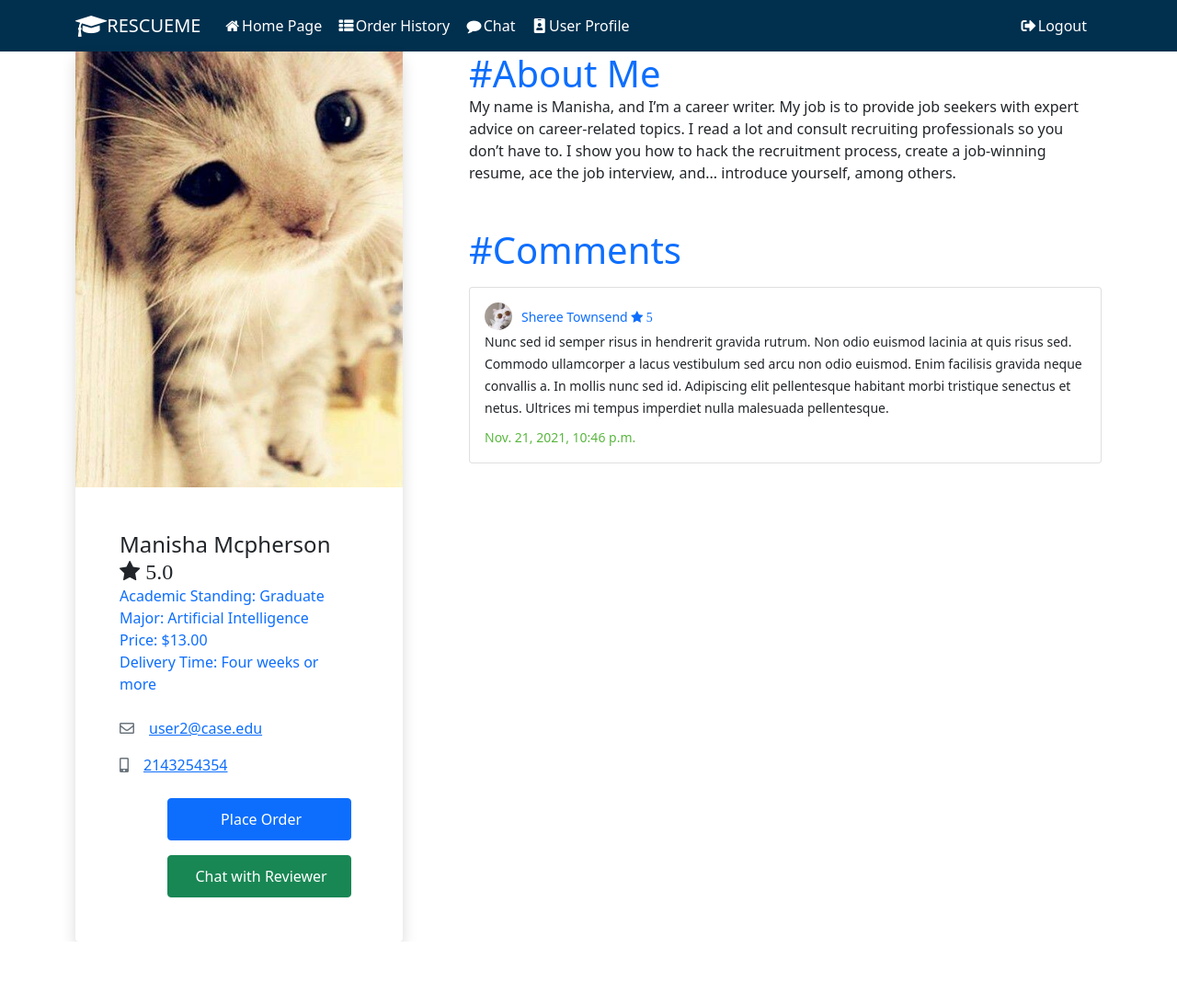
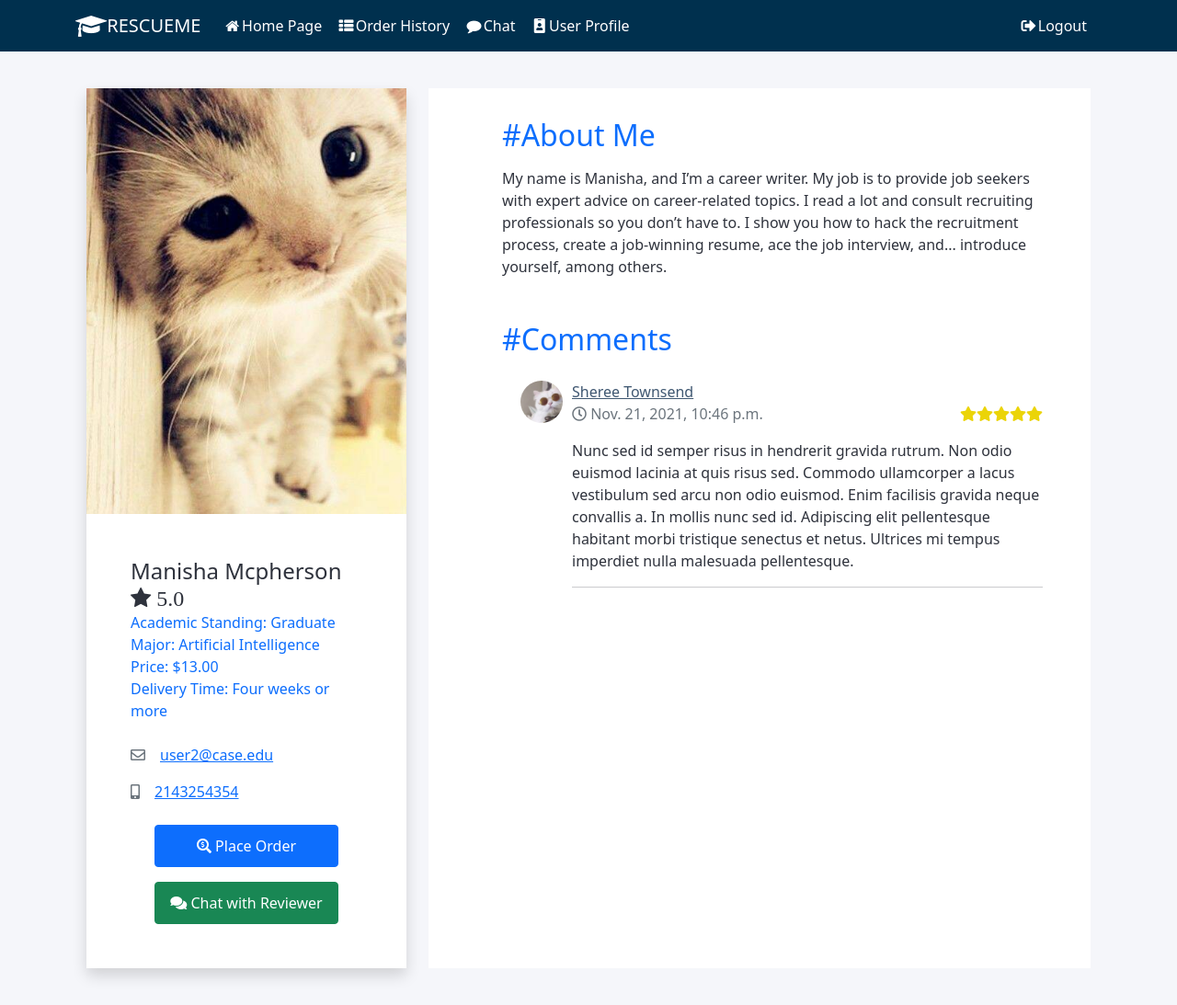
Before and after one commit to cathyli247/CSDS-395-Resume-Review, a Django app: page /reviewer_profile/?reviewer_id=4 in a window 1280 px wide. Shown: the whole page at 92% size. Before the commit the page ends 1024 px from the top, so only its background shows below. Run offline with Django 3.2, Linux system fonts and the light colour scheme; a user stored in the database is signed in; data comes from the database, SQL or seed files in the repository; both versions use the stored data as it was after the commit; some libraries are stand-ins or nearby versions.

Commit message:
fix frontend bugs and revise home and reviewer profile page

```diff
--- a/resume_review/models.py
+++ b/resume_review/models.py
@@ -49,7 +49,7 @@ class Reviewer(models.Model):
         ('delivery_3', 'Three weeks'),
         ('delivery_4', 'Four weeks or more'),
     ]
-    rate = models.IntegerField(default=0)
+    rate = models.FloatField(default=0)
     delivery_time = models.CharField(
         max_length=255, choices=DELIVERY_TIME_CHOICES, default='delivery_1')
 
--- a/resume_review/templates/home.html
+++ b/resume_review/templates/home.html
@@ -75,7 +75,7 @@
             <div class="profile-card text">
                 <img src="{% static 'img/tink.jpeg' %}" alt="background" class="card-img">
                 <img class="profile-img" src="{{reviewer.account.avatar.url}}" >
-                <h1 class="text" style="margin-top:-20%; margin-left:-10%; text-align: center; font-size: 15px;">{{reviewer.account.first_name}} {{reviewer.account.last_name}}</h1>
+                <h1 class="text" style="margin-top:-20%; text-align: center; font-size: 15px;">{{reviewer.account.first_name}} {{reviewer.account.last_name}}</h1>
                 <span class="fa fa-star checked" style="margin-top:80px">  {{reviewer.rate}}</span>
                 <p class="about">{{reviewer.self_intro}}</p>
                 <a href="/reviewer_profile/?reviewer_id={{ reviewer.id }}" class="btn reviewer-btn">View</a>
--- a/resume_review/templates/reviewer_card.html
+++ b/resume_review/templates/reviewer_card.html
@@ -2,20 +2,21 @@
 {% load static %}
 {% block title %}Reviewer Profile{% endblock %}
 {% block content %}
-<!DOCTYPE html>
-<html lang = "en">
-<head>
-    <meta charset = "UTF-8">
-    <title>Reviewer Profile</title>
-    <link rel="stylesheet" href="https://cdnjs.cloudflare.com/ajax/libs/font-awesome/5.13.1/css/all.min.css" integrity="sha256-2XFplPlrFClt0bIdPgpz8H7ojnk10H69xRqd9+uTShA=" crossorigin="anonymous" />
-    <script src = "{% static 'css/reviewer_profile.css' %}"></script>
-    <script src = "{% static 'css/button.scss' %}"></script>
-    <link rel="stylesheet" href="https://cdnjs.cloudflare.com/ajax/libs/font-awesome/4.7.0/css/font-awesome.min.css">
-</head>
+<link href="https://maxcdn.bootstrapcdn.com/font-awesome/4.3.0/css/font-awesome.min.css" rel="stylesheet">
+<link rel="stylesheet" href="{% static 'css/reviewer_profile.css' %}" />
+<script src = "{% static 'js/reviewer_profile.js' %}"></script>
+<script>
+            $(function(){
+                $('.stars').stars();
+            });
+</script>
+
+<div class="main-body">
 <div class="container">
     <div class="row justify-content-center">
+        <div class="row gutters">
         <div class="col-md-7 col-lg-4 mb-5 mb-lg-0 wow fadeIn">
-            <div class="card border-0 shadow">
+            <div class="card border-0 shadow h-100">
                 <img src='{{reviewer.account.avatar.url}}' alt="...">
                 <div class="card-body p-1-9 p-xl-5">
                     <div class="mb-4">
@@ -29,45 +30,76 @@
                         <li class="mb-3"><a href="#!"><i class="far fa-envelope display-25 me-3 text-secondary"></i>{{reviewer.account.user.email}}</a></li>
                         <li class="mb-3"><a href="#!"><i class="fas fa-mobile-alt display-25 me-3 text-secondary"></i>{{reviewer.account.phone}}</a></li>
                     </ul>
-                    <a href="#" class="btn place_order btn-primary" style="padding: 10px 24px; width: 200px; margin-left: 20%;"><i class="fas fa-map-marker-smile" style="color: antiquewhite;"></i> Place Order</a> <br>
-                    <a href="#" class="btn place_order btn-success" style="padding: 10px 24px; margin-top: 1rem; width: 200px; margin-left: 20%;"><i class="far fa-user-md-chat"></i> Chat with Reviewer</a>
+                    <div style="width:100%;justify-content: center; align-items: center;text-align: center;  ">
+                        <a href="#" class="btn place_order btn-primary" style="padding:10px 0;width: 200px;"><i class="fas fa-search-dollar"></i> Place Order</a> <br>
+                        <a href="#" class="btn place_order btn-success" style="padding:10px 0;margin-top: 1rem; width: 200px;"><i class="fas fa-comments"></i> Chat with Reviewer</a>
+                    </div>
                 </div>
 
             </div>
 
         </div>
-        <div class="col-lg-8">
+        <div class="col-lg-8 m-0">
+            <div class="card-body h-100">
             <div class="ps-lg-1-6 ps-xl-5">
                 <!-- About Me Section -->
                 <div class="mb-5 wow fadeIn">
                     <div class="text-start mb-1-6 wow fadeIn">
-                        <h2 class="h1 mb-0 text-primary">#About Me</h2>
+                        <h2 class="h2 mb-0 text-primary">#About Me</h2>
                     </div>
-                    <p> {{reviewer.self_intro}} </p>
+                    <p class="mt-3"> {{reviewer.self_intro}} </p>
                 </div>
 
 
                 <!-- Comment Section -->
-                <div class="headings d-flex justify-content-between align-items-center mb-3">
-                    <h2 class="h1 mb-0 text-primary">#Comments</h2>
+                <div class="headings d-flex justify-content-between align-items-center">
+                    <h2 class="h2 mb-0 text-primary">#Comments</h2>
                 </div>
-                {% for comment in comments %}
-                <div class="card p-3">
-                    <div class="d-flex justify-content-between align-items-center">
-                        <div class="user d-flex flex-row align-items-center"> <img src="{{comment.account.avatar.url}}" width="30" height="30" class="user-img rounded-circle mr-2" style="margin-right: 10px;border-radius: 100%;">
-                            <span>
-                                <small class="font-weight-bold text-primary">{{comment.account.first_name}} {{comment.account.last_name}} <span class="fa fa-star checked">       {{comment.rate}} </span> </small>
-                            </span>
+
+                <div class="panel">
+                    <div class="panel-body">
+                        {% for comment in comments %}
+                        <div class="media-block">
+                            <a class="media-left" href="#"><img class="img-circle img-sm" src="{{comment.account.avatar.url}}"></a>
+                            <div class="media-body">
+                                <div class="mar-btm">
+                                    <a href="#" class="text-semibold media-heading box-inline">{{comment.account.first_name}} {{comment.account.last_name}}</a>
+                                    <p>
+                                        <span class="text-muted text-sm"><i class="far fa-clock"></i> {{comment.create_at}}</span>  <span class="stars" style="float:right;color:#EBD408" data-rating="{{comment.rate}}" data-num-stars="5" ></span>
+
+                                    </p>
+
+                                </div>
+                                <p>{{comment.comment}}</p>
+                                <hr>
+                            </div>
                         </div>
-                    </div>
-                    <div><small class="font-weight-bold">{{comment.comment}}</small></div>
-                    <div class="action d-flex justify-content-between mt-2 align-items-center">
-                    <div style="color: #59b73f;"><small> {{comment.create_at}} </small></div>
+                        {% endfor %}
                     </div>
                 </div>
-                {% endfor %}
+
+
+<!--                {% for comment in comments %}-->
+<!--                <div class="p-3">-->
+<!--                    <div class="d-flex justify-content-between align-items-center">-->
+<!--                        <div class="user d-flex flex-row align-items-center media-left"> <img src="{{comment.account.avatar.url}}" width="30" height="30" class="user-img rounded-circle mr-2" style="margin-right: 10px;border-radius: 100%;">-->
+<!--                            <span>-->
+<!--                                <small class="font-weight-bold text-primary">{{comment.account.first_name}} {{comment.account.last_name}} <span class="fa fa-star checked">       {{comment.rate}} </span> </small> -->
+<!--                            </span> -->
+<!--                        </div> -->
+<!--                    </div>-->
+<!--                    <div><small class="font-weight-bold">{{comment.comment}}</small></div>-->
+<!--                    <div class="action d-flex justify-content-between mt-2 align-items-center">-->
+<!--                    <div style="color: #59b73f;"><small> {{comment.create_at}} </small></div>-->
+<!--                    </div>-->
+<!--                </div>-->
+<!--                <hr>-->
+<!--                {% endfor %}-->
             </div>
+        </div>
+        </div>
         </div>
     </div>
 </div>
+</div>
 {% endblock %}
--- a/resume_review/views.py
+++ b/resume_review/views.py
@@ -101,6 +101,11 @@ class HomePageView(FormView):
 
     def get(self, request, *args, **kwargs):
         context = self.get_context_data(**kwargs)
+        reviewers = context['reviewer']
+        for reviewer in reviewers:
+            reviewer.rate = user_api.get_average_rating(reviewer)
+            reviewer.save()
+
         if not self.request.user.is_authenticated:
             return HttpResponseRedirect('/')
         return self.render_to_response(context)
@@ -114,6 +119,10 @@ class HomePageView(FormView):
 
     def form_valid(self, form, **kwargs):
         reviewer = Reviewer.objects.all()
+        for r in reviewer:
+            r.rate = user_api.get_average_rating(r)
+            r.save()
+
         name = self.request.POST.get('name', '')
         reviewer = reviewer.filter(Q(account__first_name__contains=name) | Q(
             account__last_name__contains=name)) if name is not None else reviewer
--- a/static/css/reviewer_profile.css
+++ b/static/css/reviewer_profile.css
@@ -1,148 +1,63 @@
-body{margin-top:20px;}
-.icon-box.medium {
-    font-size: 20px;
-    width: 50px;
-    height: 50px;
-    line-height: 50px;
-}
-.icon-box {
-    font-size: 30px;
-    margin-bottom: 33rem;
-    display: inline-block;
-    color: #ffffff;
-    height: 65px;
-    width: 60px;
-    line-height: 65px;
-    background-color: #59b73f;
-    text-align: center;
-    border-radius: 0.3rem;
+body {
+    margin: 0;
+    color: #2e323c;
+    background: #f5f6fa;
+    position: relative;
+    height: 100%;
 }
 
-.rounded-3 {
-    border-radius: 0.3rem !important;
+.main-body {
+    padding-top: 20px;
+    padding-bottom: 20px;
 }
 
-a, a:active, a:focus {
-    color: #616161;
-    text-decoration: none;
-    transition-timing-function: ease-in-out;
-    -ms-transition-timing-function: ease-in-out;
-    -moz-transition-timing-function: ease-in-out;
-    -webkit-transition-timing-function: ease-in-out;
-    -o-transition-timing-function: ease-in-out;
-    transition-duration: .2s;
-    -ms-transition-duration: .2s;
-    -moz-transition-duration: .2s;
-    -webkit-transition-duration: .2s;
-    -o-transition-duration: .2s;
+.card-body {
+    padding: 2rem 2rem;
+    background: #fff;
 }
 
-.text-secondary, .text-secondary-hover:hover {
-    color: #59b73f !important;
-}
-.display-25 {
-    font-size: 1.4rem;
+.img-sm {
+    width: 46px;
+    height: 46px;
 }
 
-.text-primary, .text-primary-hover:hover {
-    color: #ff712a !important;
+.img-circle {
+    border-radius: 50%;
 }
 
-p {
-    margin: 0 0 20px;
+.panel {
+    border-radius: 0;
+    border: 0;
+    margin-bottom: 15px;
 }
 
-.mb-1-6, .my-1-6 {
-    margin-bottom: 2rem;
+.panel-body {
+    padding: 25px 20px;
 }
 
-.card .btn{
-    padding: 1rem 2.5rem;
-    background-color: #003658;
-    border-radius: 2rem;
-    margin: 1rem 0;
-    text-transform: uppercase;
-    color: #fff;
-    transition: all .5s;
+.media-left {
+    padding-right:10px;
 }
 
-.card .btn:hover{
-    transform: translateY(-2px);
-    box-shadow: .2rem .2rem 1rem rgba(21, 83, 207, 0.579);
+.media-block .media-left {
+    display: block;
+    float: left
 }
 
-.card .btn:active{
-    transform: translateY(0);
-    box-shadow: none;
+.media-block .media-right {
+    float: right
 }
 
-.card {
-    border: none;
-    box-shadow: 5px 6px 6px 2px #e9ecef;
-    border-radius: 4px
+.media-block .media-body {
+    display: block;
+    overflow: hidden;
+    width: auto
 }
 
-.dots {
-    height: 4px;
-    width: 4px;
-    margin-bottom: 2px;
-    background-color: #bbb;
-    border-radius: 50%;
-    display: inline-block
+.media-heading {
+    color: #3f5771;
 }
 
-.badge {
-    padding: 7px;
-    padding-right: 9px;
-    padding-left: 16px;
-    box-shadow: 5px 6px 6px 2px #e9ecef
+.media-heading:hover {
+    color: #00304e;
 }
-
-.user-img {
-    margin-top: 4px;
-    margin-right: 10px;
-}
-
-.check-icon {
-    font-size: 17px;
-    color: #c3bfbf;
-    top: 1px;
-    position: relative;
-    margin-left: 3px
-}
-
-.form-check-input {
-    margin-top: 6px;
-    margin-left: -24px !important;
-    cursor: pointer
-}
-
-.form-check-input:focus {
-    box-shadow: none
-}
-
-.icons i {
-    margin-left: 8px
-}
-
-.reply {
-    margin-left: 12px
-}
-
-.reply small {
-    color: #b7b4b4;
-    margin: 10px;
-}
-
-.reply small:hover {
-    color: green;
-    cursor: pointer
-}
-
-.place-order {
-    color: #fff;
-    background-color: #00838f !important;
-    border-color: #00838f !important;
-    box-shadow: none
-
-}
--- a/static/js/home.js
+++ b/static/js/home.js
@@ -9,7 +9,7 @@ $( document ).ready(function() {
     $(".about").parent().css({position: 'relative'});
     $(".about").css({top: 300, left: 10, position:'absolute'});
     $("h1").parent().css({position: 'relative'});
-    $("h1").css({top: 260, left: 123, position:'absolute'});
+    $("h1").css({top: 260, position:'absolute'});
 
     $("#sidebar" ).find('.main-body').remove();
 
--- /dev/null
+++ b/static/js/reviewer_profile.js
@@ -0,0 +1,22 @@
+//ES5
+$.fn.stars = function() {
+    return $(this).each(function() {
+        var rating = $(this).data("rating");
+        var fullStar = new Array(Math.floor(rating + 1)).join('<i class="fas fa-star"></i>');
+        var halfStar = ((rating%1) !== 0) ? '<i class="fas fa-star-half-alt"></i>': '';
+        var noStar = new Array(Math.floor($(this).data("numStars") + 1 - rating)).join('<i class="far fa-star"></i>');
+        $(this).html(fullStar + halfStar + noStar);
+    });
+}
+
+//ES6
+$.fn.stars = function() {
+    return $(this).each(function() {
+        const rating = $(this).data("rating");
+        const numStars = $(this).data("numStars");
+        const fullStar = '<i class="fas fa-star"></i>'.repeat(Math.floor(rating));
+        const halfStar = (rating%1!== 0) ? '<i class="fas fa-star-half-alt"></i>': '';
+        const noStar = '<i class="far fa-star"></i>'.repeat(Math.floor(numStars-rating));
+        $(this).html(`${fullStar}${halfStar}${noStar}`);
+    });
+}
```
Also changed, not shown: resume_review/user_api.py (+5 -6 lines), db.sqlite3, resume_review/migrations/0021_alter_reviewer_rate.py (added).
